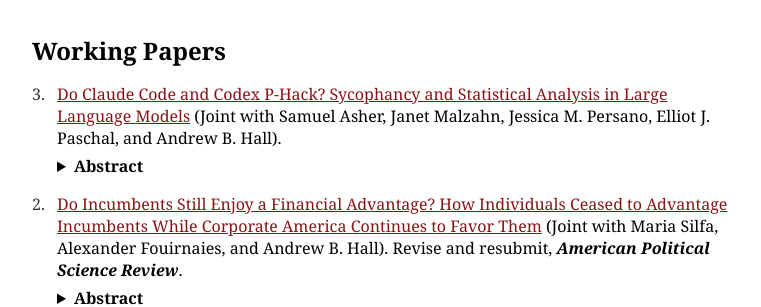
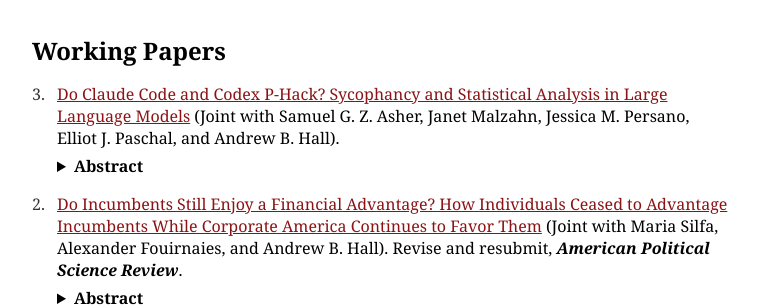
Before and after one commit to AndyMyersSkol/AndyMyersSkol.github.io, a Jekyll site: the page index.html, which Jekyll copies as it is, in a window 1280 px wide. Shown: the part 1073-1380 px from the top of the page, without its empty margins (258-1019 px from the left). Built offline with Jekyll 4.4.1, drawn with Linux system fonts in a browser that asks for light colours.

Commit message:
Update index.html

```diff
--- a/index.html
+++ b/index.html
@@ -161,7 +161,7 @@
 
    <ul class="numbered publications">
         <li data-number="3">
-            <a target="_blank" class="bib" href="/asher_et_al_LLM_sycophancy.pdf">Do Claude Code and Codex P-Hack? Sycophancy and Statistical Analysis in Large Language Models</a> (Joint with Samuel Asher, Janet Malzahn, Jessica M. Persano, Elliot J. Paschal, and Andrew B. Hall).
+            <a target="_blank" class="bib" href="/asher_et_al_LLM_sycophancy.pdf">Do Claude Code and Codex P-Hack? Sycophancy and Statistical Analysis in Large Language Models</a> (Joint with Samuel G. Z. Asher, Janet Malzahn, Jessica M. Persano, Elliot J. Paschal, and Andrew B. Hall).
             <details class="abstract-container">
                 <summary>
                     <span>Abstract</span>
```
